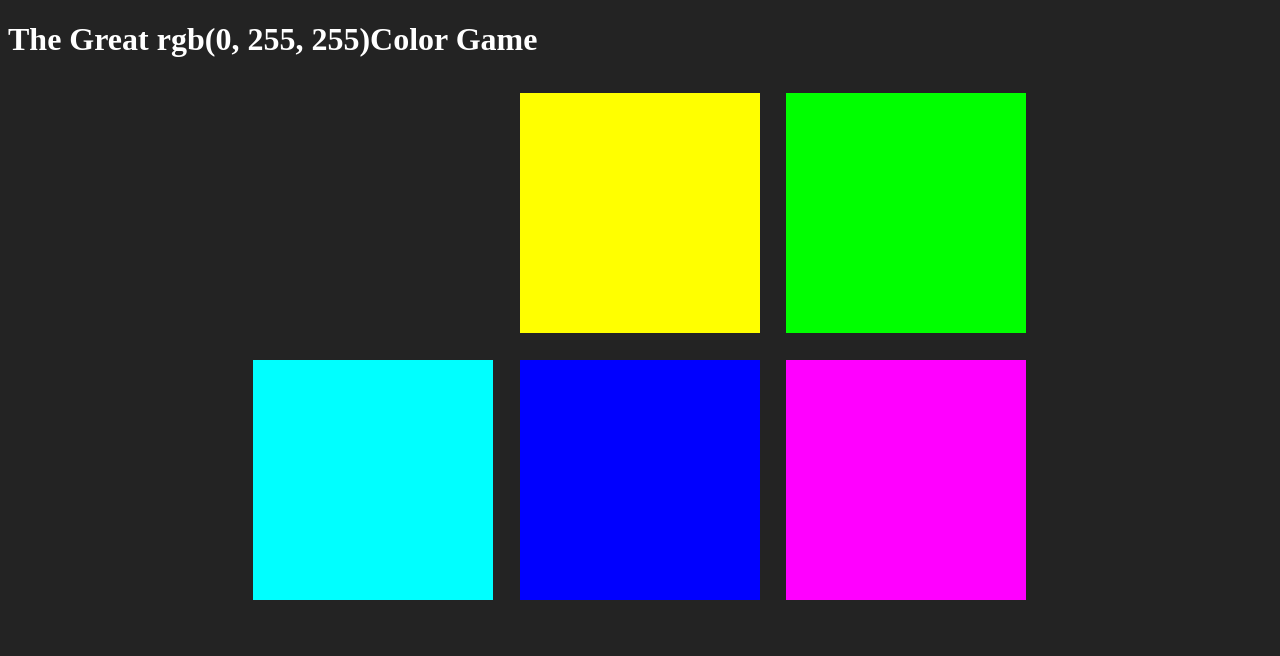
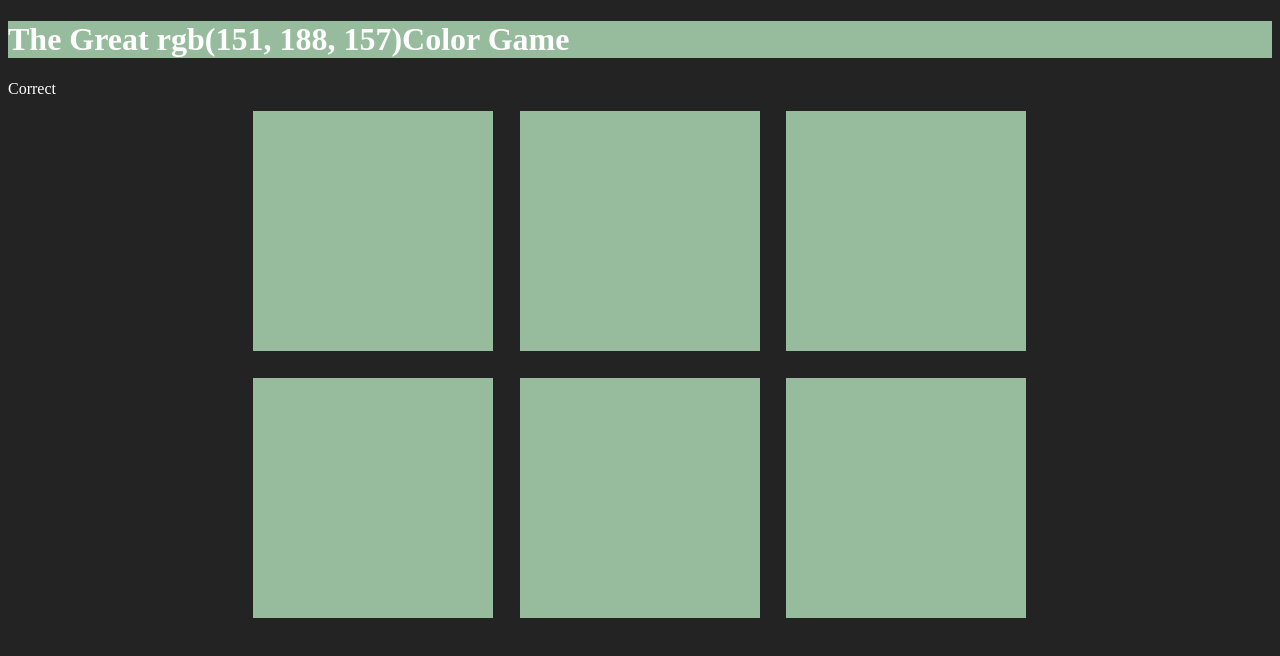
Before and after one commit to rogerdunnhawaii/color_guessing_game, a plain HTML site: page colorGame.html in a window 1280 px wide. Both pictures are taken after a click on the element 373 px from the left and 213 px from the top of the page. Drawn offline with Linux system fonts and the light colour scheme.

Commit message:
second commit

```diff
--- a/colorGame.css
+++ b/colorGame.css
@@ -18,3 +18,7 @@ body {
 h1 {
 	color: white;
 }
+
+span {
+	color: white;
+}
--- a/colorGame.html
+++ b/colorGame.html
@@ -6,6 +6,11 @@
 </head>
 <body>
 	<h1> The Great  <span id="colorDisplay">RGB</span>Color Game</h1>
+
+	<div>
+		<span id="message"></span>
+	</div>
+
 	<div id="container">
 		<div class="square"></div>
 		<div class="square"></div>
@@ -14,6 +19,7 @@
 		<div class="square"></div>
 		<div class="square"></div>
 	</div>
+
 	<script type="text/javascript" src="colorGame.js"></script>
 </body>
 </html>
--- a/colorGame.js
+++ b/colorGame.js
@@ -1,17 +1,25 @@
 
-var colors = [
-	"rgb(255, 0, 0)",
-	"rgb(255, 255, 0)",
-	"rgb(0, 255, 0)",
-	"rgb(0, 255, 255)",
-	"rgb(0, 0, 255)",
-	"rgb(255, 0, 255)",
-]
+var colors = generateRandomColors(6)
+
+// [
+// 	"rgb(255, 0, 0)",
+// 	"rgb(255, 255, 0)",
+// 	"rgb(0, 255, 0)",
+// 	"rgb(0, 255, 255)",
+// 	"rgb(0, 0, 255)",
+// 	"rgb(255, 0, 255)",
+// ]
 
 var squares = document.querySelectorAll(".square");
-var pickedColor = colors[3];
+var pickedColor = pickColor();
 var colorDisplay = document.getElementById("colorDisplay");
+var messageDisplay = document.getElementById("message");
+var h1 = document.querySelector("h1");
+
 colorDisplay.textContent=pickedColor;
+
+
+
 
 for (var i=0; i< squares.length; i++){
 	squares[i].style.backgroundColor = colors[i]
@@ -21,9 +29,40 @@ for (var i=0; i< squares.length; i++){
 		var clickedColor = this.style.backgroundColor;
 
 		if (clickedColor === pickedColor) {
-			alert("Correct");
+			h1.style.backgroundColor = pickedColor;
+			messageDisplay.textContent = "Correct";
+			changeColors(pickedColor);
 		} else {
 			this.style.backgroundColor = "#232323"
+			messageDisplay.textContent = 'Try Again'
 		}
 	})
 }
+
+function changeColors (color) {
+	for (var i = 0; i < squares.length; i++){
+		squares[i].style.backgroundColor = color
+	}
+}
+
+function pickColor(){
+	var random = Math.floor(Math.random()*colors.length)
+	return colors[random]
+}
+
+function generateRandomColors(num){
+	// make an array
+	var arr = []
+	//add num random colors to array
+	for(var i=0; i<num; i++){
+		arr.push(randomColor())
+	}
+	return arr
+}
+
+function randomColor(){
+	var r = Math.floor(Math.random()*256)
+	var g = Math.floor(Math.random()*256)
+	var b = Math.floor(Math.random()*256)
+	return "rgb(" + r + ", " + g + ", " + b + ")";
+}
```
Lines whose indentation alone changed are shown as unchanged.
